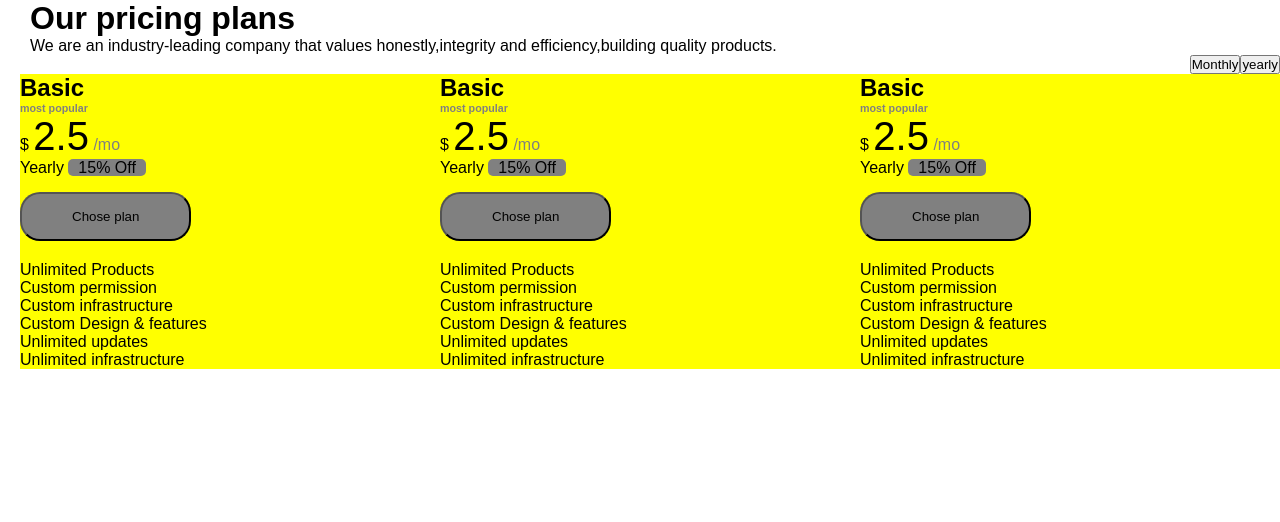
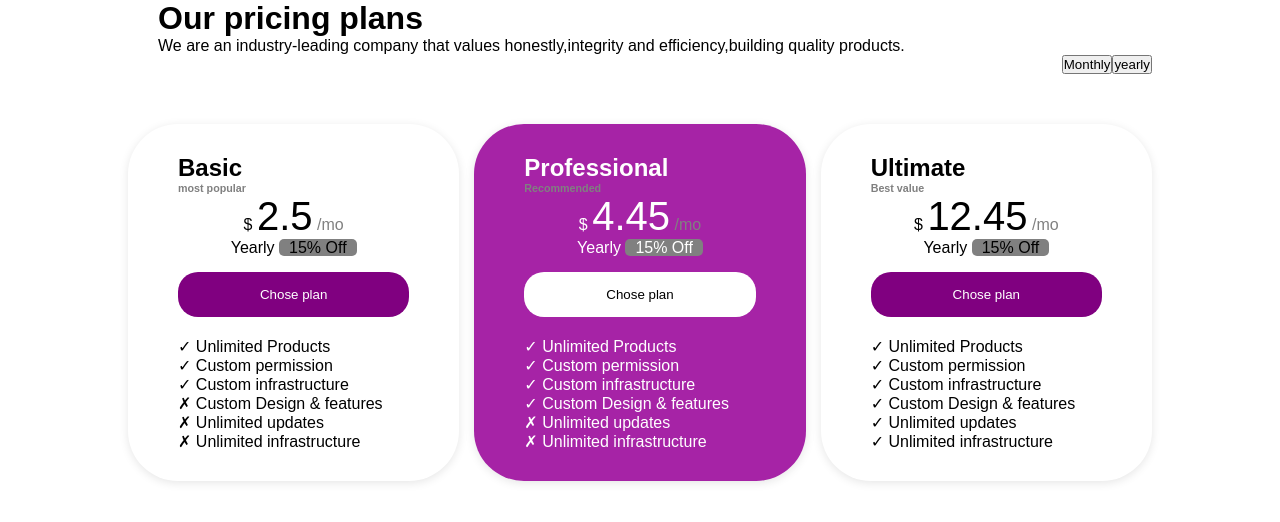
Before and after one commit to Sara-Luongo/htmlcss-pricing-plan, a plain HTML site: page index.html in a window 1280 px wide. Drawn offline with Linux system fonts and the light colour scheme; a web font is replaced by a local one.

Commit message:
sistemati bottoni finito esercizio

```diff
--- a/index.html
+++ b/index.html
@@ -15,6 +15,7 @@
 
 <body>
     <header>
+        <div class="header-container">
             <div class="title-container">
                 <h1 class="title">Our pricing plans</h1>
                 <p class="subtitle">We are an industry-leading company that values honestly,integrity and
@@ -25,6 +26,7 @@
             <div class="button-container">
                 <button>Monthly</button>
                 <button>yearly</button>
+            </div>
         </div>
     </header>
     <main>
@@ -40,57 +42,69 @@
                         <span>Yearly <span class="discount">15% Off</span></span>
                     </div>
                 </div>
-                <button class="plan-button">Chose plan</button>
+                <div class="button-list-container">
+                    <button class="btn btn-purple">Chose plan</button>
+                </div>
+
                 <ul class="feature-list">
-                    <li class="feature">Unlimited Products</li>
-                    <li class="feature">Custom permission</li>
-                    <li class="feature">Custom infrastructure</li>
+                    <li class="feature-one">Unlimited Products</li>
+                    <li class="feature-one">Custom permission</li>
+                    <li class="feature-one">Custom infrastructure</li>
                     <li class="feature">Custom Design & features</li>
                     <li class="feature">Unlimited updates</li>
                     <li class="feature">Unlimited infrastructure</li>
+
                 </ul>
+
             </div>
-            <div class="plan-card">
-                <h2>Basic</h2>
-                <h6 class="subtitle-card">most popular</h6>
+            <div class="plan-card color-text">
+                <h2>Professional</h2>
+                <h6 class="subtitle-card">Recommended</h6>
                 <div class="price">
                     <span class="dollar">$</span>
-                    <span class="number">2.5</span>
+                    <span class="number">4.45</span>
                     <span class="month">/mo</span>
                     <div>
                         <spa>Yearly <span class="discount">15% Off</span>
 
                     </div>
                 </div>
-                <button class="plan-button">Chose plan</button>
+                <div class="button-list-container">
+                    <button class="btn btn-white">Chose plan</button>
+                </div>
                 <ul class="feature-list">
-                    <li class="feature">Unlimited Products</li>
-                    <li class="feature">Custom permission</li>
-                    <li class="feature">Custom infrastructure</li>
-                    <li class="feature">Custom Design & features</li>
+                    <li class="feature-one">Unlimited Products</li>
+                    <li class="feature-one">Custom permission</li>
+                    <li class="feature-one">Custom infrastructure</li>
+                    <li class="feature-one">Custom Design & features</li>
                     <li class="feature">Unlimited updates</li>
                     <li class="feature">Unlimited infrastructure</li>
+                </ul>
             </div>
             <div class="plan-card">
-                <h2>Basic</h2>
-                <h6 class="subtitle-card">most popular</h6>
+                <h2>Ultimate</h2>
+                <h6 class="subtitle-card">Best value</h6>
                 <div class="price">
                     <span class="dollar">$</span>
-                    <span class="number">2.5</span>
+                    <span class="number">12.45</span>
                     <span class="month">/mo</span>
                     <div>
                         <span>Yearly <span class="discount">15% Off</span></span>
                     </div>
                 </div>
-                <button class="plan-button">Chose plan</button>
+                <div class="button-list-container">
+                    <button class="btn btn-purple">Chose plan</button>
+                </div>
+
                 <ul class="feature-list">
-                    <li class="feature">Unlimited Products</li>
-                    <li class="feature">Custom permission</li>
-                    <li class="feature">Custom infrastructure</li>
-                    <li class="feature">Custom Design & features</li>
-                    <li class="feature">Unlimited updates</li>
-                    <li class="feature">Unlimited infrastructure</li>
+                    <li class="feature-one">Unlimited Products</li>
+                    <li class="feature-one">Custom permission</li>
+                    <li class="feature-one">Custom infrastructure</li>
+                    <li class="feature-one">Custom Design & features</li>
+                    <li class="feature-one">Unlimited updates</li>
+                    <li class="feature-one">Unlimited infrastructure</li>
                 </ul>
+
             </div>
         </div>
     </main>
--- a/styles/index.css
+++ b/styles/index.css
@@ -8,9 +8,14 @@ body {
     font-family: "Google Sans Flex", sans-serif;
 }
 
+.header-container {
+    width: 80%;
+    margin: 0 auto;
+}
 
 .title-container {
     padding-left: 30px;
+
 }
 
 .button-container {
@@ -22,25 +27,43 @@ body {
     display: flex;
     flex-wrap: wrap;
     justify-content: center;
-    padding-left: 20px;
+    width: 80%;
+    margin: 0 auto;
+    gap: 15px;
+    margin-top: 50px;
 }
 
 .plan-card {
-    flex-basis: calc(33.33% - 15px);
+    flex-basis: calc(40%-10px);
+    min-width: 300px;
     flex-shrink: 0;
     flex-grow: 1;
-    background-color: yellow;
+    padding: 30px 50px;
+    border-radius: 50px;
+    box-shadow: 0 2px 10px rgba(0, 0, 0, 0.1)
+}
 
+.color-text {
+    color: white;
+    background-color: rgb(166, 35, 166);
+}
 
+.btn-purple {
+    background-color: purple;
+    color: white;
+}
 
+.btn-white {
+    background-color: white;
 }
+
 
 .subtitle-card {
     color: gray;
 }
 
 .price {
-    align-items: center;
+    text-align: center;
 }
 
 .dollar {
@@ -61,14 +84,25 @@ body {
     padding: 0px 10px;
 }
 
-.plan-button {
-    background-color: gray;
+.btn {
     border-radius: 20px;
     padding: 15px 50px;
     margin-top: 15px;
     margin-bottom: 20px;
+    width: 100%;
+    border: none;
+
 }
+
 
 .feature-list {
     list-style: none;
 }
+
+.feature-one::before {
+    content: "✓ ";
+}
+
+.feature::before {
+    content: "✗ ";
+}
```
Lines whose indentation alone changed are shown as unchanged.
